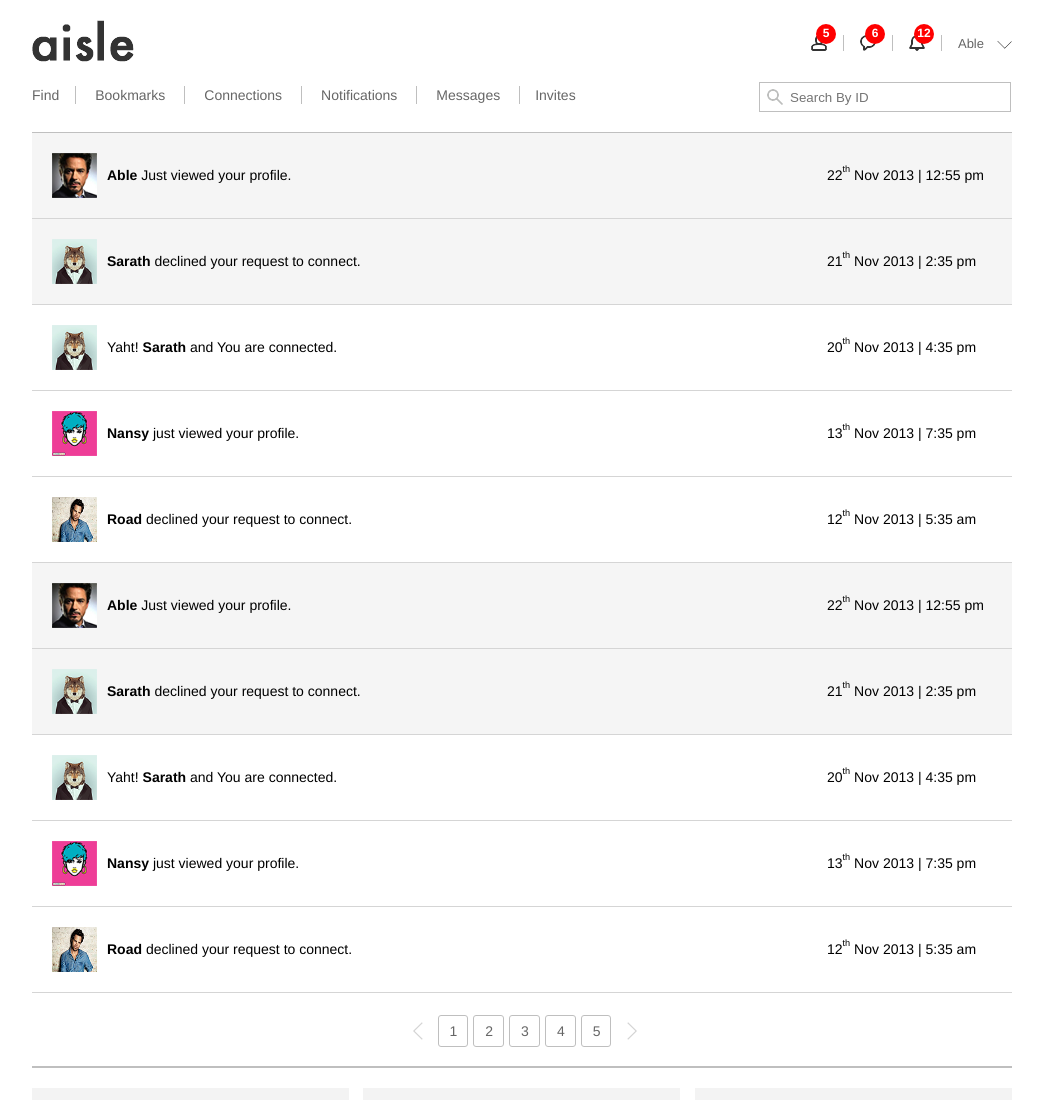
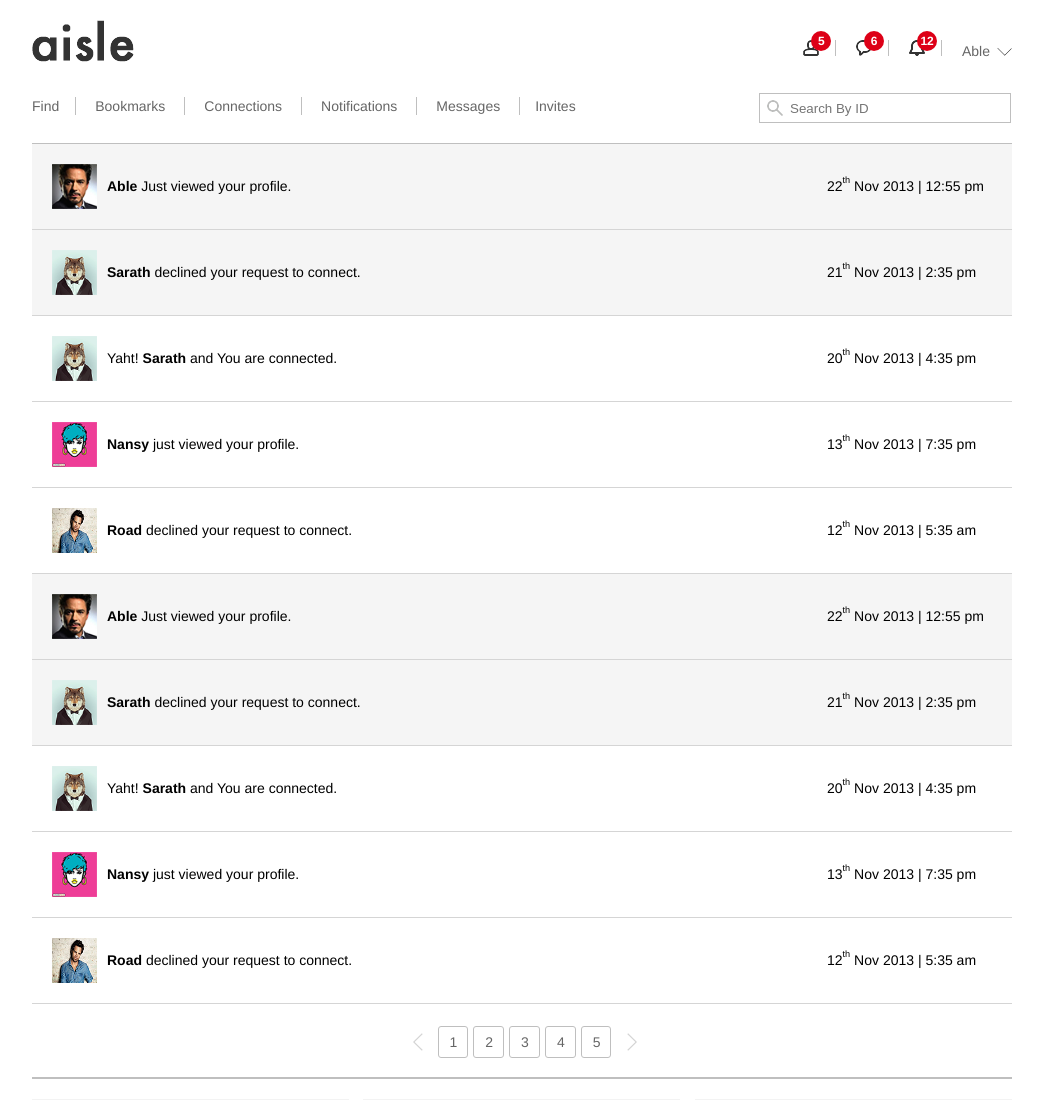
Before and after one commit to am1k/aisle_notifications, a plain HTML site: page index.html in a window 1280 px wide. Shown: the top 1100 px of the page, without its empty margins (118-1161 px from the left). Drawn offline with nearby package versions, Linux system fonts and the light colour scheme.

Commit message:
fix-button fix-header

```diff
--- a/index.html
+++ b/index.html
@@ -22,9 +22,9 @@
 <body>
 <div id="wrapper">
     <div id="header">
-        <div id="logo"><a href="#"><img src="img/logo.png"></a></div>
+        <div id="header-top"><a href="#"><img src="img/logo.png"></a>
         <ul class="button-list">
-            <li class="nav-item"><a href="#"><img src="img/user.png"><span class="circle">5</span></a>
+            <li class="connections"><a href="#"><span class="messages-count">5</span></a>
             <div class="drop-popover">
                 <ul class="list-popover">
                     <li><img src="img/stark.jpg" alt=""> <h3>Ashe</h3>
@@ -58,12 +58,12 @@
                         </div>
                     </li>
                 </ul>
-            <footer class="drop-popover-footer">
+            <div class="drop-popover-footer">
                 <a href="#">See all Invites</a>
-            </footer>
+            </div>
             </div>
             </li>
-            <li class="nav-item"><a href="#"><img src="img/message.png"><span class="circle">6</span></a>
+            <li class="messages"><a href="#"><span class="messages-count">6</span></a>
                 <div class="drop-popover-message">
                     <ul class="list-popover">
                         <li><img src="img/stark.jpg" alt="">
@@ -87,7 +87,7 @@
                     </footer>
                 </div>
             </li>
-            <li class="nav-item"><a href="#"><img src="img/bell.png"><span class="circle">12</span></a>
+            <li class="bells"><a href="#"><img src="img/bell.png"><span class="messages-count">12</span></a>
                 <div class="drop-popover-bell">
                     <ul class="list-popover">
                         <li><img src="img/stark.jpg" alt="">
@@ -111,8 +111,7 @@
                     </footer>
                 </div>
             </li>
-            </li>
-            <li class="nav-item"><p>Able</p><a href="#"><img src="img/arrow.png"></a>
+            <li class="arrow-drop"><a href="#">Able</a>
                 <div class="drop-popover-able">
                     <ul>
                         <li>Profile</li>
@@ -122,6 +121,7 @@
                 </div>
             </li>
         </ul>
+        </div>
         <div class="nav-menu">
             <ul class="menu">
                 <li class="menu-item"><a href="#">Find</a> </li>
--- a/style.css
+++ b/style.css
@@ -10,65 +10,92 @@ body {
     overflow: hidden;
 }
 #header {
-    overflow: hidden;
 }
-#logo {
-    float: left;
-    width: 102px;
+#header-top {
     height: 42px;
     margin-top: 20px;
 }
 .button-list {
-    width: 217px;
     float: right;
-    margin-top: 35px;
-    overflow: hidden;
+    margin-top: 20px;
+    position: relative;
     color: #666;
 }
-.nav-item {
+.button-list li {
     border-right: 1px solid #bfbfbf;
-    float: left;
+    display: inline-block;
     padding: 0 16px 0 16px;
 }
-.nav-item:last-child {
-    float: right;
+.connections a {
+    display: block;
+    position: relative;
+    background-image: url("img/user.png");
+    background-repeat: no-repeat;
+    background-position: 50% 50%;
+    width: 16px;
+    height: 16px;
+}
+.messages a {
+    display: block;
+    position: relative;
+    background-image: url("img/message.png");
+    background-repeat: no-repeat;
+    background-position: 50% 50%;
+    width: 16px;
+    height: 16px;
+}
+.bells a {
+    display: block;
+    position: relative;
+    background-image: url("img/bell.png");
+    background-repeat: no-repeat;
+    background-position: 50% 50%;
+    width: 16px;
+    height: 16px;
+}
+.button-list li:last-child {
     border-right: none;
-    padding: 0;
+    padding-right: 0;
 }
-.nav-item:last-child p {
-    padding-right: 13px;
-    float: left;
-    font-size: 13px;
+.arrow-drop p {
+
 }
-.nav-item:last-child img {
-    padding-top: 5px;
+.arrow-drop a:after {
+    content: '';
+    display: inline-block;
+    vertical-align: baseline;
+    background-image: url("img/arrow.png");
+    background-repeat: no-repeat;
+    background-position: 50% 50%;
+    width: 15px;
+    height: 9px;
+    margin-left: 7px;
 }
-.circle {
+.messages-count {
+    position: absolute;
+    top: -9px;
+    right: -12px;
+    text-align: center;
+    font-weight: 700;
+    font-size: 12px;
     width: 20px;
     height: 20px;
-    background: red;
-    -moz-border-radius: 2px;
-    -webkit-border-radius: 10px;
-    border-radius: 10px;
-    position: absolute;
-    margin: -11px;
-    text-align: center;
-    font-size: 12px;
-    vertical-align: bottom;
+    line-height: 20px;
+    background-color: #dd0017;
+    border-radius: 50%;
     color: #fff;
-    font-weight: bold;
 }
 .drop-popover {
-    width: 350px;
-    height: 200px;
     border: 1px solid #d5d5d5;
     position: absolute;
-    top: 65px;
     display: none;
-    right: 525px;
-    overflow: hidden;
+    right: 193px;
+    top: 22px;
 }
-/*.drop-popover:before {
+.drop-popover:before,
+.drop-popover-message:before,
+.drop-popover-bell:before,
+.drop-popover-able:before {
     content: '';
     display: block;
     position: absolute;
@@ -78,26 +105,20 @@ body {
     background-repeat: no-repeat;
     width: 12px;
     height: 7px;
-}*/
+}
 .drop-popover-message {
-    width: 350px;
-    height: 200px;
     border: 1px solid #d5d5d5;
     position: absolute;
-    top: 65px;
+    top: 22px;
     display: none;
-    right: 475px;
-    overflow: hidden;
+    right: 140px;
 }
 .drop-popover-bell {
-    width: 305px;
-    height: 200px;
     border: 1px solid #d5d5d5;
     position: absolute;
-    top: 65px;
+    top: 22px;
     display: none;
-    right: 425px;
-    overflow: hidden;
+    right: 85px;
 }
 .drop-popover-bell ul.list-popover {
     width: 305px;
@@ -105,13 +126,26 @@ body {
 }
 .drop-popover-able {
     width: 150px;
-    height: 98px;
     border: 1px solid #d5d5d5;
     position: absolute;
-    top: 65px;
+    top: 25px;
     display: none;
-    right: 270px;
-    overflow: hidden;
+    right: 0;
+}
+.drop-popover-able li {
+    border-bottom: 1px solid #d5d5d5;
+    background: #fff;
+    padding: 12px 6px 12px 12px;
+    display: block;
+    border-right: 0;
+    color: #222;
+    font-weight: 200;
+}
+.drop-popover-able li:hover {
+    border-bottom: 1px solid #d5d5d5;
+    background: #dedede;
+    color: #222;
+    font-weight: 200;
 }
 .popover-arrow {
     float: right;
@@ -128,6 +162,8 @@ body {
     height: 57px;
     border-bottom: 1px solid #d5d5d5;
     background: #fff;
+    padding: 0;
+    display: block;
 }
 .list-popover li:hover {
     width: 100%;
@@ -192,21 +228,24 @@ body {
     background: #f7f7f7;
     padding: 5px;
     text-align: center;
-    position: relative;
 }
 .drop-popover-footer a {
     color: #222;
+    background-image: none;
+    margin: 0 auto;
+    display: inline;
 }
 .nav-menu {
     height: 29px;
-    margin-top: 81px ;
+    margin-top: 30px ;
     border-bottom: 1px solid #bfbfbf;
     padding-bottom: 22px;
     overflow: hidden;
 }
-.nav-item:hover .drop-popover,
-.nav-item:hover .drop-popover-message,
-.nav-item:hover .drop-popover-bell {
+.connections:hover .drop-popover,
+.messages:hover .drop-popover-message,
+.bells:hover .drop-popover-bell,
+.arrow-drop:hover .drop-popover-able {
     display: block;
 }
 .menu {
```
